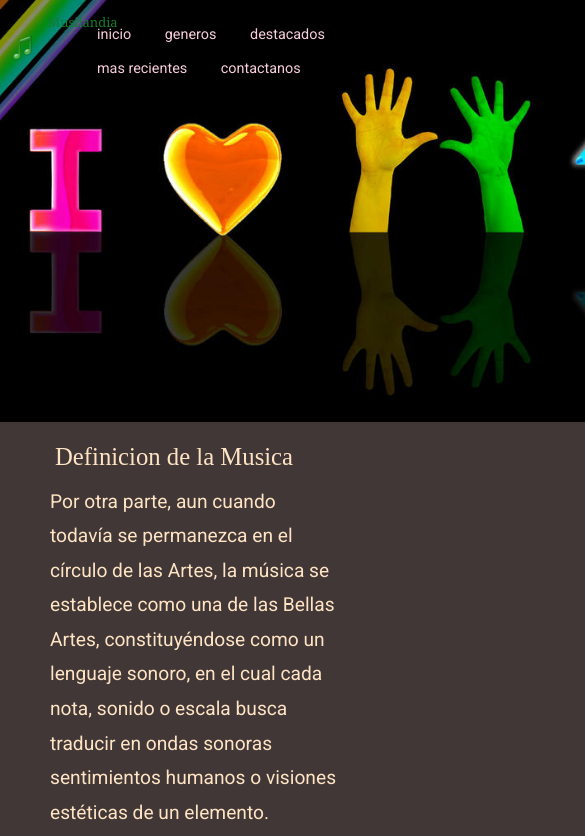
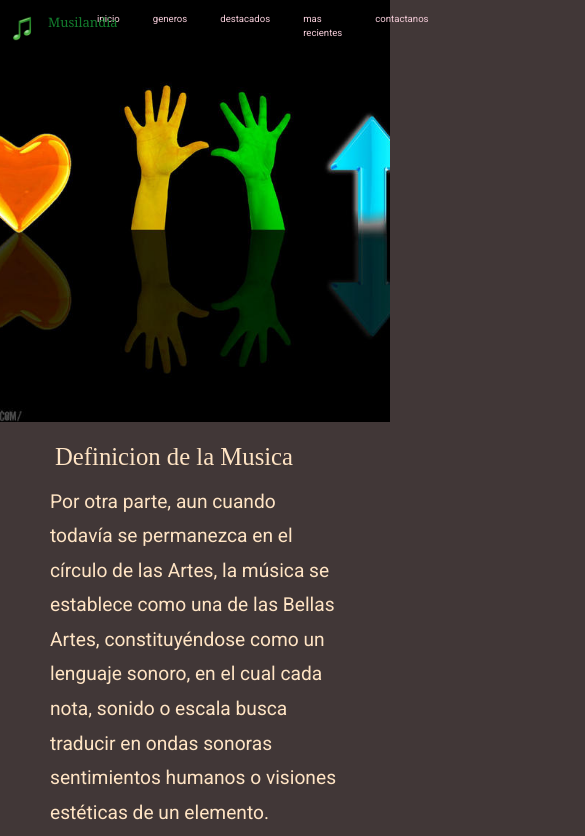
Before and after one commit to ayerebeca95/Musilandia, a website: page index.html in a window 390 px wide. Shown: the top 836 px of the page, 585 px wide, since content can reach past the window. Drawn offline with nearby package versions, Linux system fonts and the light colour scheme.

Commit message:
mediaqueries hero

```diff
--- a/css/estilos.css
+++ b/css/estilos.css
@@ -276,21 +276,22 @@ vw= Ancho de la pantalla*/
 
 
 @media screen and (max-width: 640px) {
-    .headerMenu ul {
+    .headerMenu ul li {
         display: flex;
-        justify-content: center;
         list-style: none;
-        width: 100%;
+        width: 40%;
         display: inline-block;
         margin-top: 12px;
-        font-size: 0.9rem;
+        margin-right: 3px;
+        font-size: 0.6rem;
+        box-sizing: border-box;
 
 
     }
 
     @media screen and (max-width: 640px) {
         .hero {
-            width: 100vh;
+            width: 100%;
             height: 50vh;
             background-image: url(../imagenes/imgnuevaa.jpg);
             background-repeat: no-repeat;
--- a/scss/_mediaqueries.scss
+++ b/scss/_mediaqueries.scss
@@ -1,3 +1,16 @@
+@media screen and (max-width: 640px) {
+    .hero {
+        width: 100%;
+        height: 50vh;
+        background-image: url(../imagenes/imgnuevaa.jpg);
+        background-repeat: no-repeat;
+        background-size: cover;
+        background-position: center;
+    }
+}
+
+
+
 
 /* Parte Footer*/
 @media screen and (max-width: 700px) {
```
